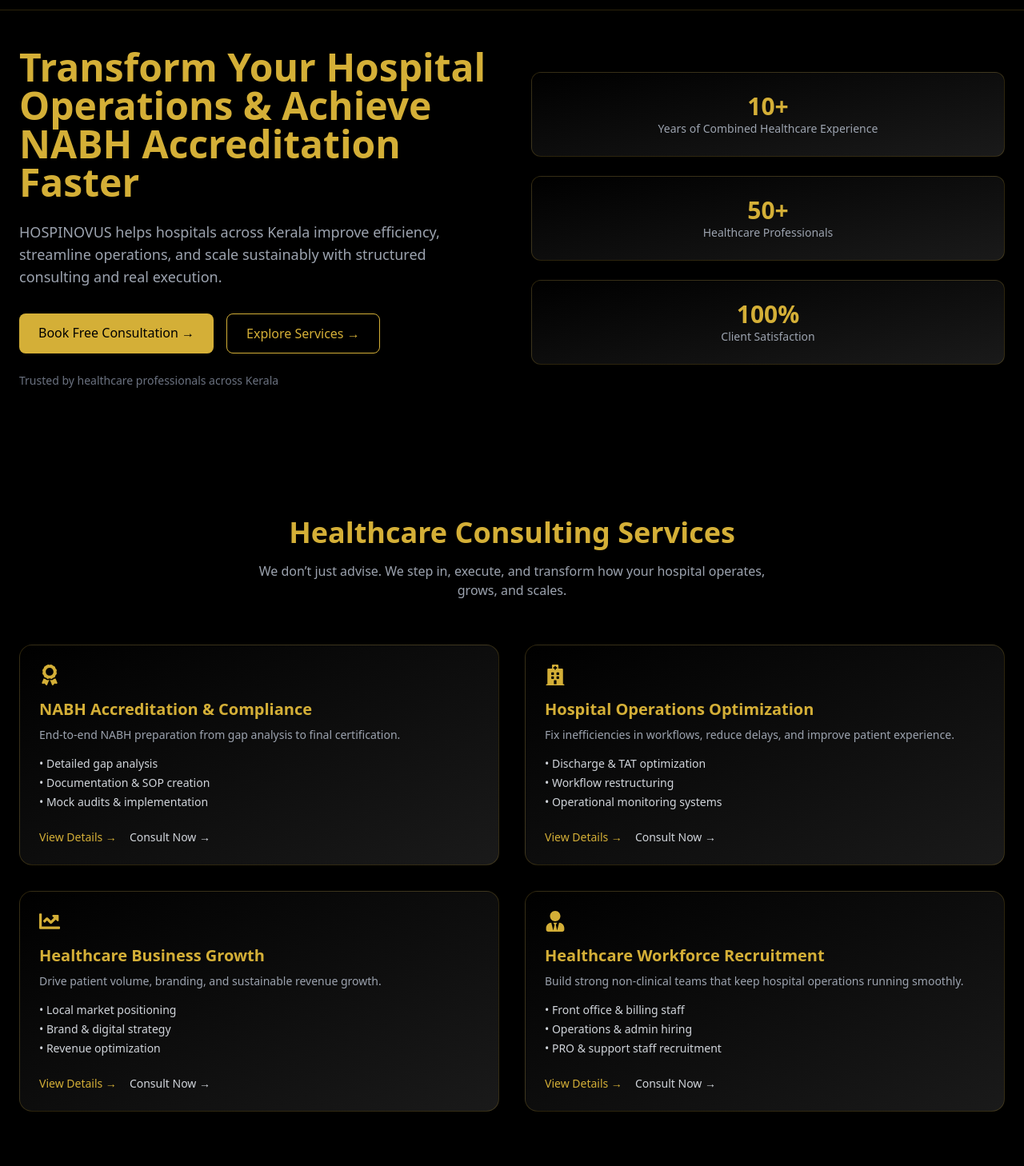
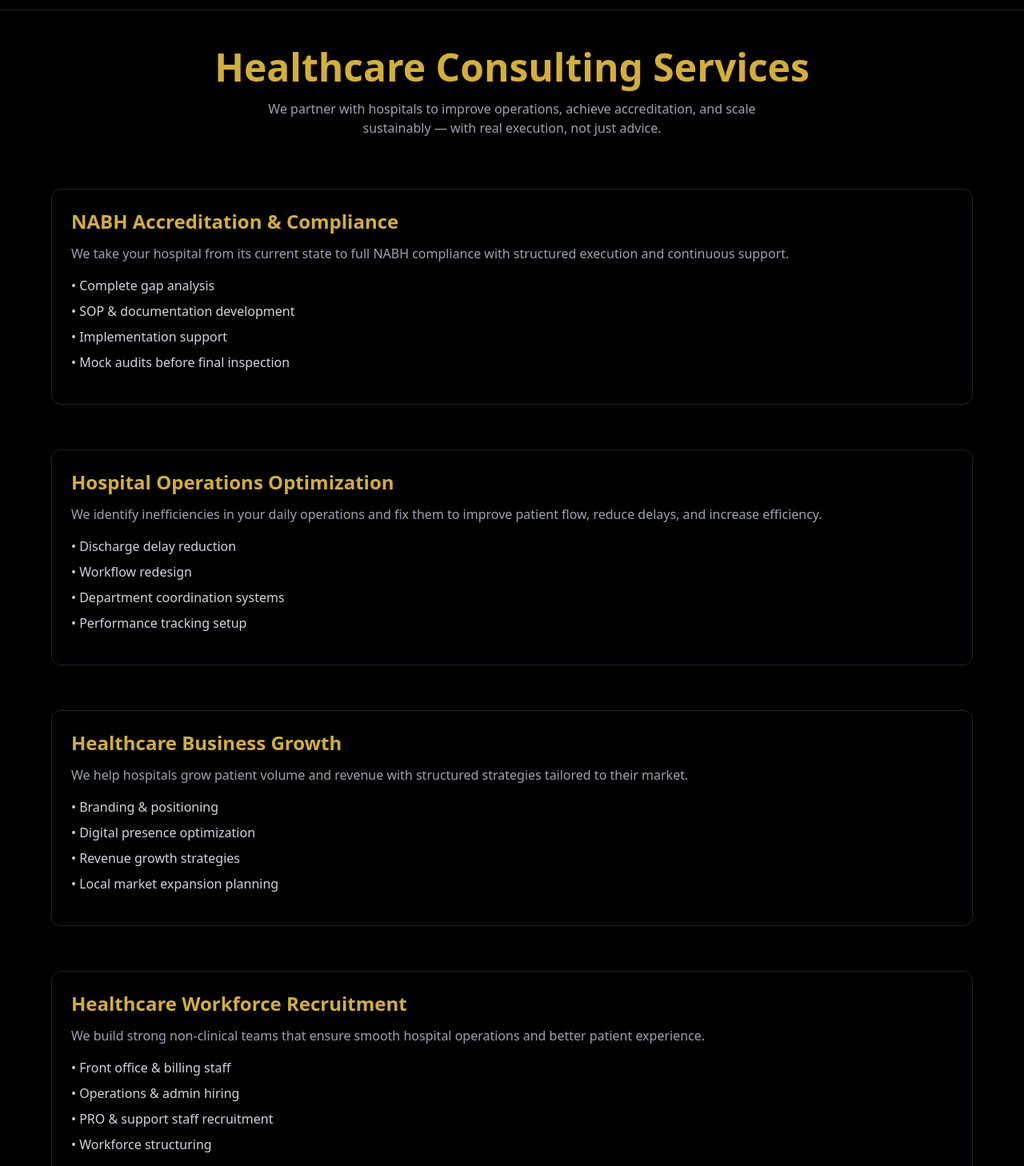
Before and after one commit to hospinovus-lgtm/hospinovus.com, a React (Vite) app: page /services in a window 1280 px wide. Shown: the part 52-1510 px from the top of the page at 80% size. Built offline with nearby package versions, Linux system fonts and the light colour scheme.

Commit message:
Added services page and routing

```diff
--- a/src/App.tsx
+++ b/src/App.tsx
@@ -1,15 +1,27 @@
+import { Routes, Route } from "react-router-dom"
 import Header from "./components/Header"
 import Hero from "./components/Hero"
 import Services from "./components/Services"
+import ServicesPage from "./pages/ServicesPage"
 
-function App() {
+function Home() {
   return (
     <>
-      <Header />
       <Hero />
       <Services />
     </>
   )
 }
 
-export default App
+export default function App() {
+  return (
+    <>
+      <Header />
+
+      <Routes>
+        <Route path="/" element={<Home />} />
+        <Route path="/services" element={<ServicesPage />} />
+      </Routes>
+    </>
+  )
+}
--- /dev/null
+++ b/src/pages/ServicesPage.tsx
@@ -0,0 +1,96 @@
+import { Link } from "react-router-dom"
+import { motion } from "framer-motion"
+
+export default function ServicesPage() {
+  return (
+    <div className="bg-black text-white pt-28 pb-20 px-4 md:px-6">
+      <div className="max-w-6xl mx-auto">
+
+        {/* PAGE HEADER */}
+        <div className="text-center mb-16">
+          <h1 className="text-4xl md:text-5xl font-bold text-gold mb-4">
+            Healthcare Consulting Services
+          </h1>
+          <p className="text-gray-400 max-w-2xl mx-auto">
+            We partner with hospitals to improve operations, achieve accreditation, and scale sustainably — with real execution, not just advice.
+          </p>
+        </div>
+
+        {/* SERVICE 1 */}
+        <motion.div className="mb-14 border border-gold/20 rounded-xl p-6">
+          <h2 className="text-2xl font-semibold text-gold mb-3">
+            NABH Accreditation & Compliance
+          </h2>
+          <p className="text-gray-400 mb-4">
+            We take your hospital from its current state to full NABH compliance with structured execution and continuous support.
+          </p>
+          <ul className="text-gray-300 space-y-2 mb-4">
+            <li>• Complete gap analysis</li>
+            <li>• SOP & documentation development</li>
+            <li>• Implementation support</li>
+            <li>• Mock audits before final inspection</li>
+          </ul>
+        </motion.div>
+
+        {/* SERVICE 2 */}
+        <motion.div className="mb-14 border border-gold/20 rounded-xl p-6">
+          <h2 className="text-2xl font-semibold text-gold mb-3">
+            Hospital Operations Optimization
+          </h2>
+          <p className="text-gray-400 mb-4">
+            We identify inefficiencies in your daily operations and fix them to improve patient flow, reduce delays, and increase efficiency.
+          </p>
+          <ul className="text-gray-300 space-y-2 mb-4">
+            <li>• Discharge delay reduction</li>
+            <li>• Workflow redesign</li>
+            <li>• Department coordination systems</li>
+            <li>• Performance tracking setup</li>
+          </ul>
+        </motion.div>
+
+        {/* SERVICE 3 */}
+        <motion.div className="mb-14 border border-gold/20 rounded-xl p-6">
+          <h2 className="text-2xl font-semibold text-gold mb-3">
+            Healthcare Business Growth
+          </h2>
+          <p className="text-gray-400 mb-4">
+            We help hospitals grow patient volume and revenue with structured strategies tailored to their market.
+          </p>
+          <ul className="text-gray-300 space-y-2 mb-4">
+            <li>• Branding & positioning</li>
+            <li>• Digital presence optimization</li>
+            <li>• Revenue growth strategies</li>
+            <li>• Local market expansion planning</li>
+          </ul>
+        </motion.div>
+
+        {/* SERVICE 4 */}
+        <motion.div className="mb-14 border border-gold/20 rounded-xl p-6">
+          <h2 className="text-2xl font-semibold text-gold mb-3">
+            Healthcare Workforce Recruitment
+          </h2>
+          <p className="text-gray-400 mb-4">
+            We build strong non-clinical teams that ensure smooth hospital operations and better patient experience.
+          </p>
+          <ul className="text-gray-300 space-y-2 mb-4">
+            <li>• Front office & billing staff</li>
+            <li>• Operations & admin hiring</li>
+            <li>• PRO & support staff recruitment</li>
+            <li>• Workforce structuring</li>
+          </ul>
+        </motion.div>
+
+        {/* CTA */}
+        <div className="text-center mt-16">
+          <Link
+            to="/contact"
+            className="bg-gold text-black px-8 py-3 rounded-lg font-medium hover:shadow-[0_0_20px_rgba(255,215,0,0.5)] transition"
+          >
+            Book Free Consultation →
+          </Link>
+        </div>
+
+      </div>
+    </div>
+  )
+}
```
Also changed, not shown: src/main.tsx (+6 -6 lines).
